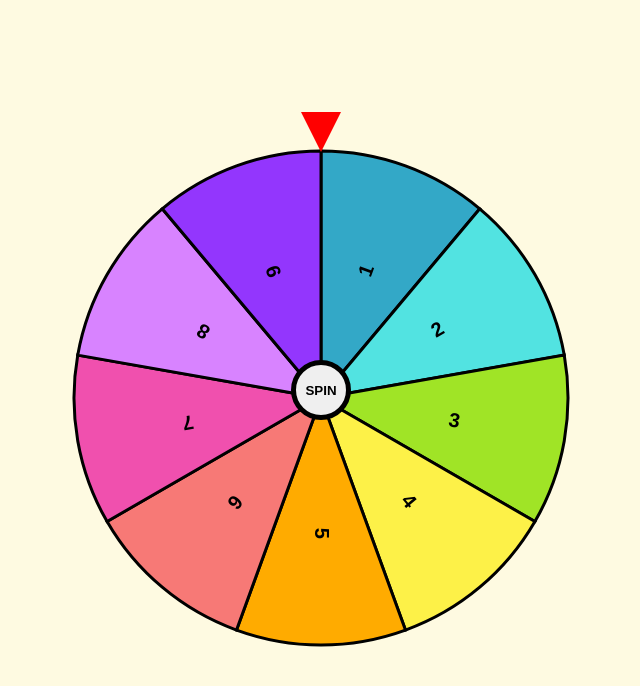
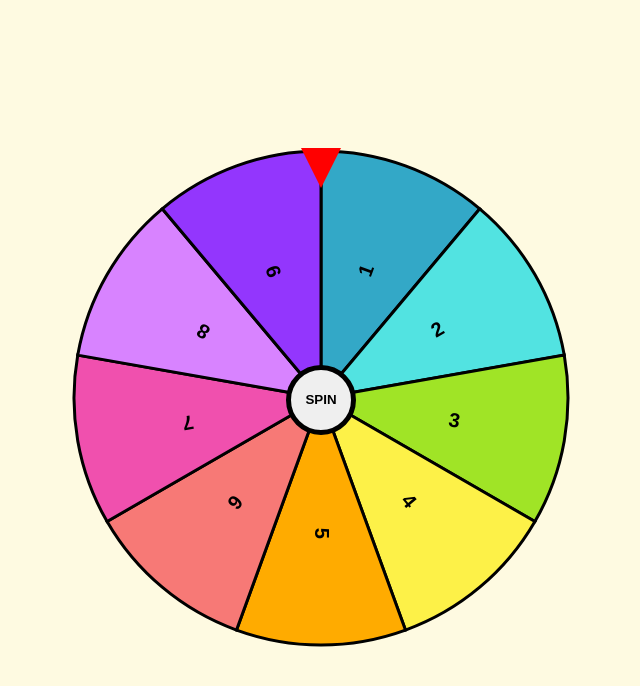
Before and after one commit to Quelleris/Wheel-of-fortune, a plain HTML site: page index.html in a window 1280 px wide. Shown: the whole page, without its empty margins (319-959 px from the left). Drawn offline with Linux system fonts and the light colour scheme.

Commit message:
Fix overflow issue with btn and arrow

```diff
--- a/style.css
+++ b/style.css
@@ -1,11 +1,5 @@
 :root {
     /* COLORS  */
-    --charcoal: hsla(197, 37%, 24%, 1);
-    --persian-green: hsla(173, 58%, 39%, 1);
-    --maize-crayola: hsla(43, 74%, 66%, 1);
-    --sandy-brown: hsla(27, 87%, 67%, 1);
-    --sandy-brown-hover: hsla(27, 87%, 75%, 1);
-    --burnt-sienna: hsla(12, 76%, 61%, 1);
     --cornsilk: hsla(52, 94%, 94%, 1);
 }
 
@@ -35,14 +29,18 @@ body {
     overflow: hidden;
 }
 
+.container {
+    position: relative;
+}
+
 #canvas {
     z-index: 1;
 }
 
 .arrow {
 	position: absolute;
-	top: 14%;
-	left:50%;
+	top: 0;
+	left: 50%;
 	transform: translateX(-50%);
     z-index: 999;
     width: 0;
@@ -52,19 +50,11 @@ body {
     border-top: 40px solid #f00;
 }
 
-.arrow:before {
-    position: relative;
-    background-color: black;
-    border-left: 20px solid transparent;
-    border-right: 20px solid transparent;
-    border-top: 40px solid black;
-}
-
 button {
-    height: 60px;
+    height: 70px;
     aspect-ratio: 1;
     position: absolute;
-    top: 45%;
+    top: 43%;
     left: 50%;
     transform: translateX(-50%);
     border: 5px solid black;
```
